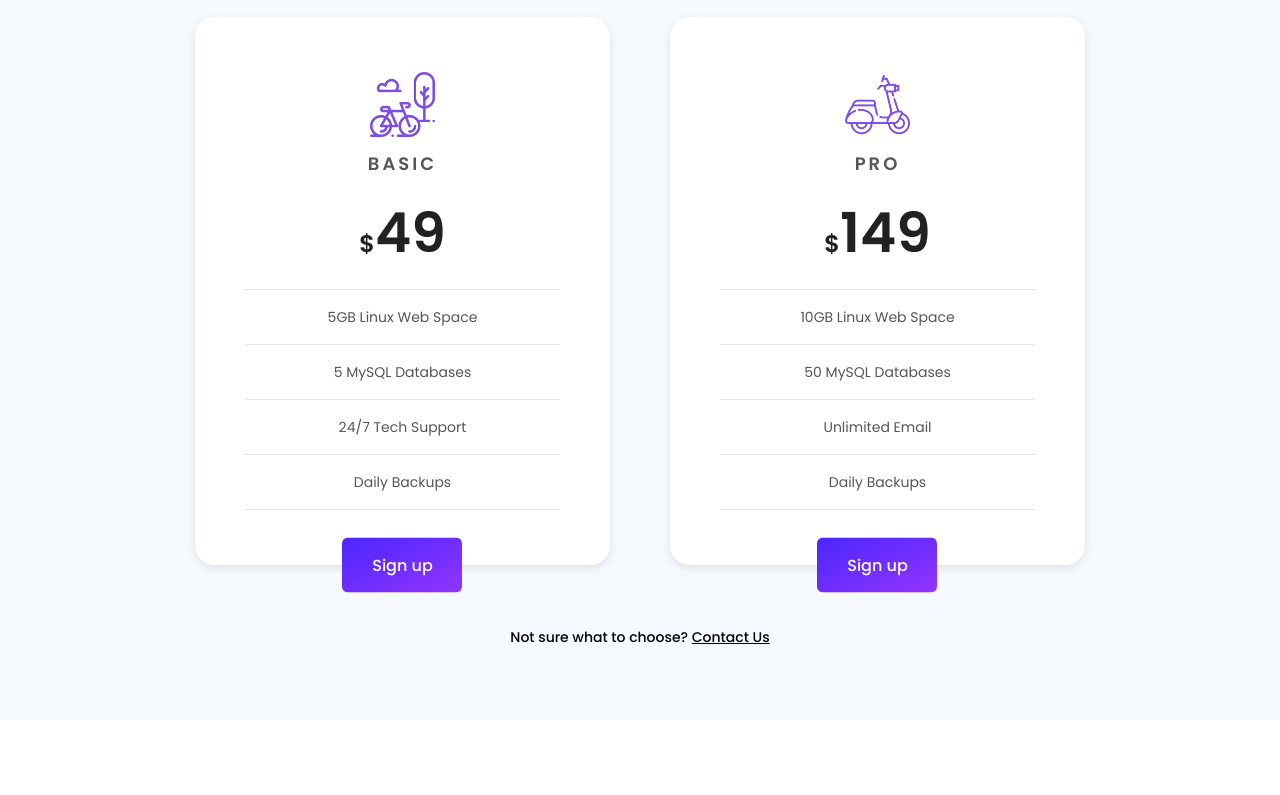
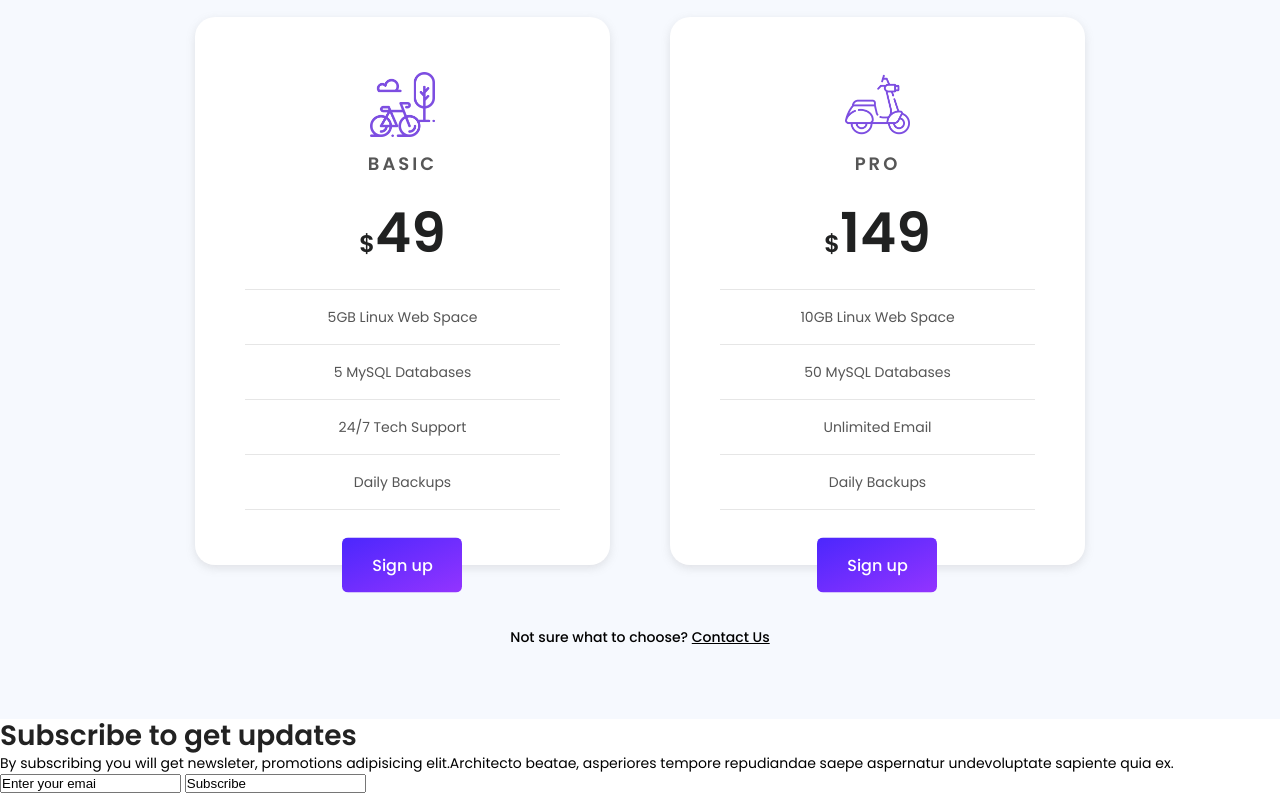
Before and after one commit to front-end-by-rimantas/39-grupe-portfolio-react, a website: page index.html in a window 1280 px wide. Shown: the part 4109-4904 px from the top of the page. Before the commit the page ends 4828 px from the top, so only its background shows below. Drawn offline with Linux system fonts and the light colour scheme.

Commit message:
start suscribe

```diff
--- a/css/pages/home.css
+++ b/css/pages/home.css
@@ -672,6 +672,8 @@ margin: 10px 0;
 /* sApp is available end */
 
 /* Subscribe to get updates start */
+
+
 /* Subscribe to get updates end */
 
 /* Stay Tuned start */
--- a/index.html
+++ b/index.html
@@ -275,6 +275,19 @@
     <!-- sApp is available end -->
 
     <!-- Subscribe to get updates start -->
+<div>
+    <div class="col-12 col-md-8 ml-md-2 col-lg-5 ml-lg-0 reg-form">
+
+           <h3>Subscribe to get updates</h3>
+    </div>
+    <div
+<p class="form-description">By subscribing you will get newsleter, promotions adipisicing elit.Architecto beatae,
+asperiores tempore repudiandae saepe aspernatur undevoluptate sapiente quia ex.
+</p>
+        <input type="text"id="fname" name="fname" value="Enter your emai">
+        <input type="text"id="fname" name="fname" value="Subscribe">
+</div>
+
     <!-- Subscribe to get updates end -->
 
     <!-- Stay Tuned start -->
```
Also changed, not shown: 1 other file.
